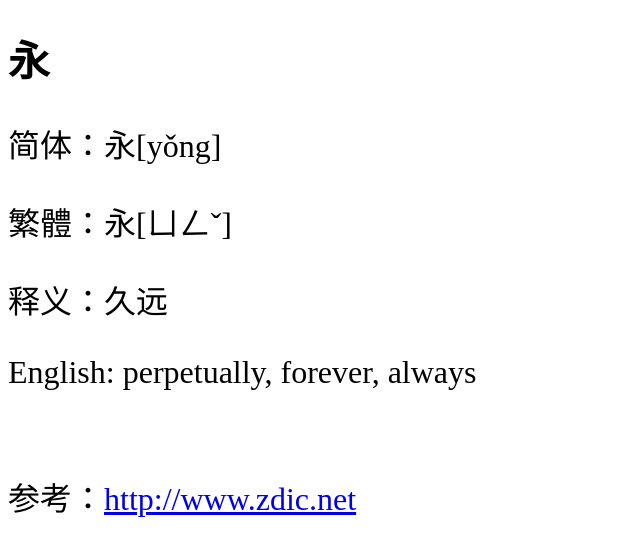
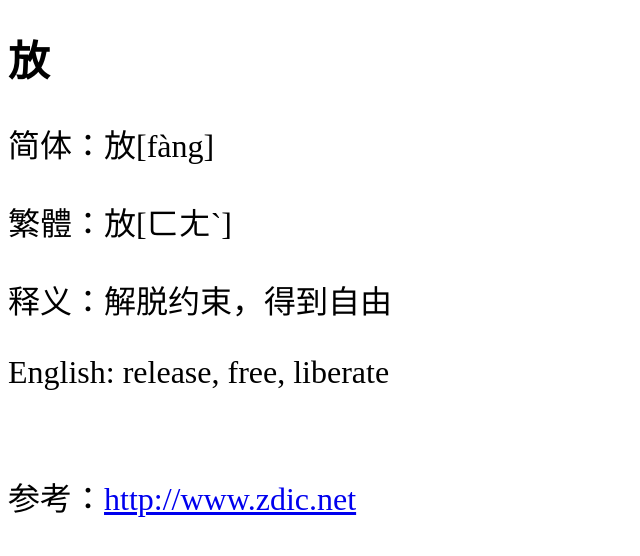
Before and after one commit to shengzhe/livecalligraphy, a Jekyll site: the page built from _posts/2012-08-31-LanTing-147.html, in a window 1280 px wide. Shown: the top 556 px of the page, without its empty margins (0-640 px from the left). Built offline with Jekyll 4.4.1, drawn with Linux system fonts in a browser that asks for light colours; Markdown is read by kramdown in place of the engine named in the settings.

Commit message:
Update 2012-08-31-LanTing-147.html

```diff
--- a/_posts/2012-08-31-LanTing-147.html
+++ b/_posts/2012-08-31-LanTing-147.html
@@ -1,11 +1,11 @@
 ---
 layout: default
-title: 兰亭集序第1个字 (1st character of Lan Ting)
+title: 兰亭集序第147个字 (147th character of Lan Ting)
 ---
-<h1>永</h1>
-<p>简体：永[yǒng]</p>
-<p>繁體：永[ㄩㄥˇ]</p>
-<p>释义：久远</p>
-<p>English: perpetually, forever, always</p>
+<h1>放</h1>
+<p>简体：放[fàng]</p>
+<p>繁體：放[ㄈㄤˋ]</p>
+<p>释义：解脱约束，得到自由</p>
+<p>English: release, free, liberate</p>
 <br/>
-<p>参考：<a href="http://www.zdic.net/zd/zi/ZdicE6ZdicB0ZdicB8.htm">http://www.zdic.net</a></p>
+<p>参考：<a href="http://www.zdic.net/z/1a/js/653E.htm">http://www.zdic.net</a></p>
```
